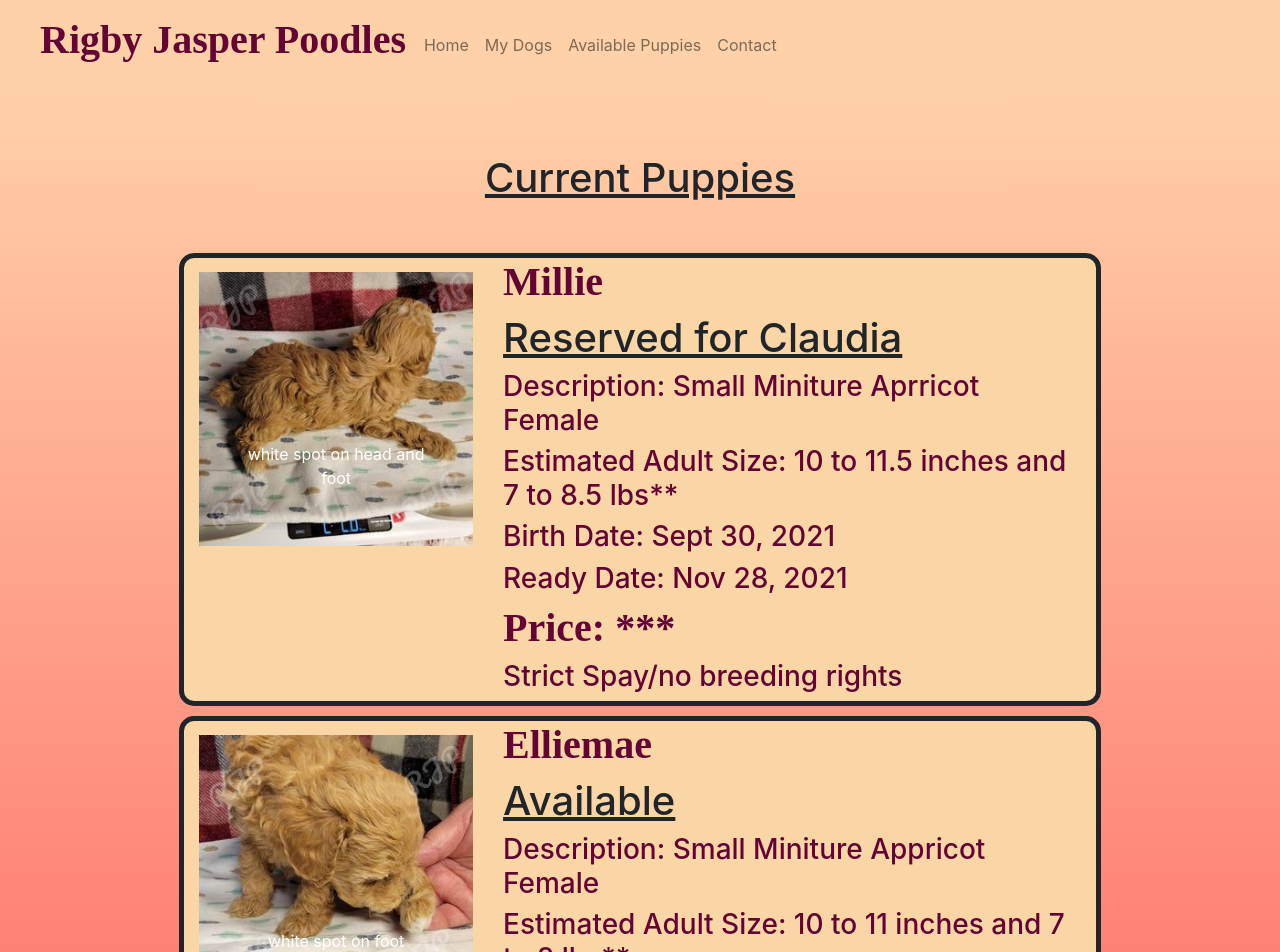
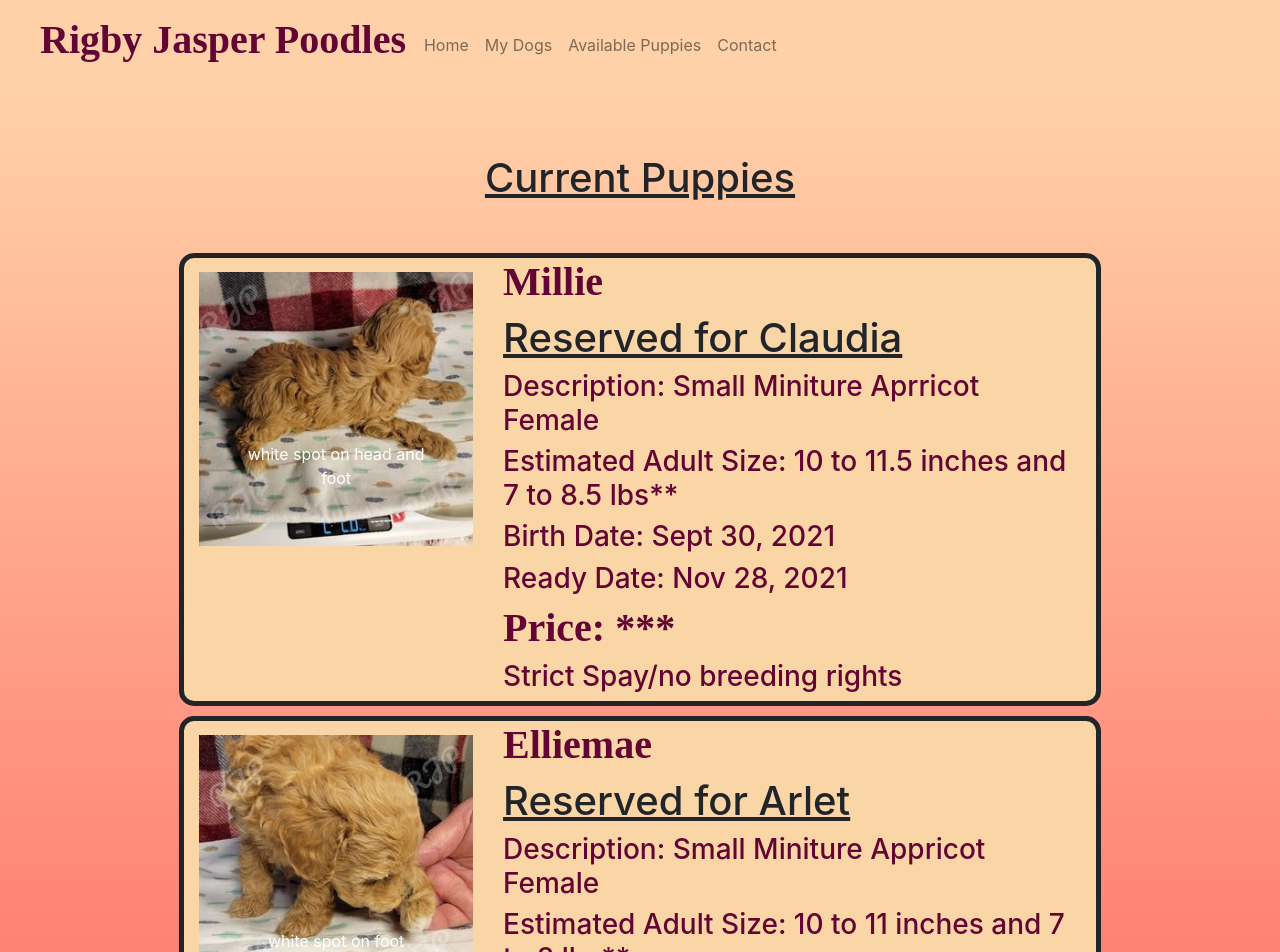
Before and after one commit to ingrambc/Holly-s-Poodle-Page, a React (Create React App) app: page /rigbyjasperpoodles/AvailablePuppies in a window 1280 px wide. Shown: the top 952 px of the page. Built offline with nearby package versions, Linux system fonts and the light colour scheme.

Commit message:
changed puppy status

```diff
--- a/src/pages/AvailablePuppies.js
+++ b/src/pages/AvailablePuppies.js
@@ -127,7 +127,7 @@ function AvailablePuppies() {
           <Col md="8">
             <PuppyInfo
               name="Elliemae"
-              status="Available"
+              status="Reserved for Arlet"
               desc = "Small Miniture Appricot Female"
               size = "10 to 11 inches and 7 to 8 lbs"
               birth= "Sept 30, 2021"
```
Also changed, not shown: 1 other file (tests, documents, lock files or other folders).
